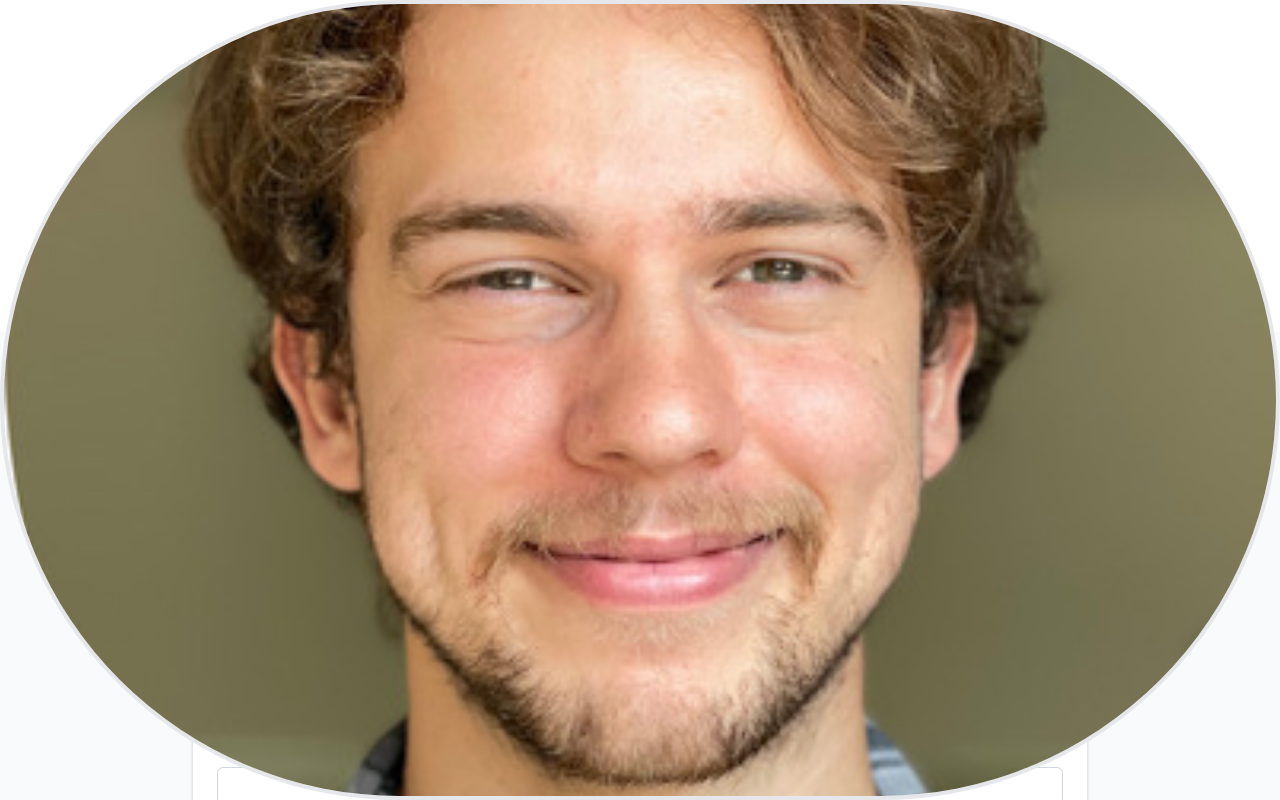
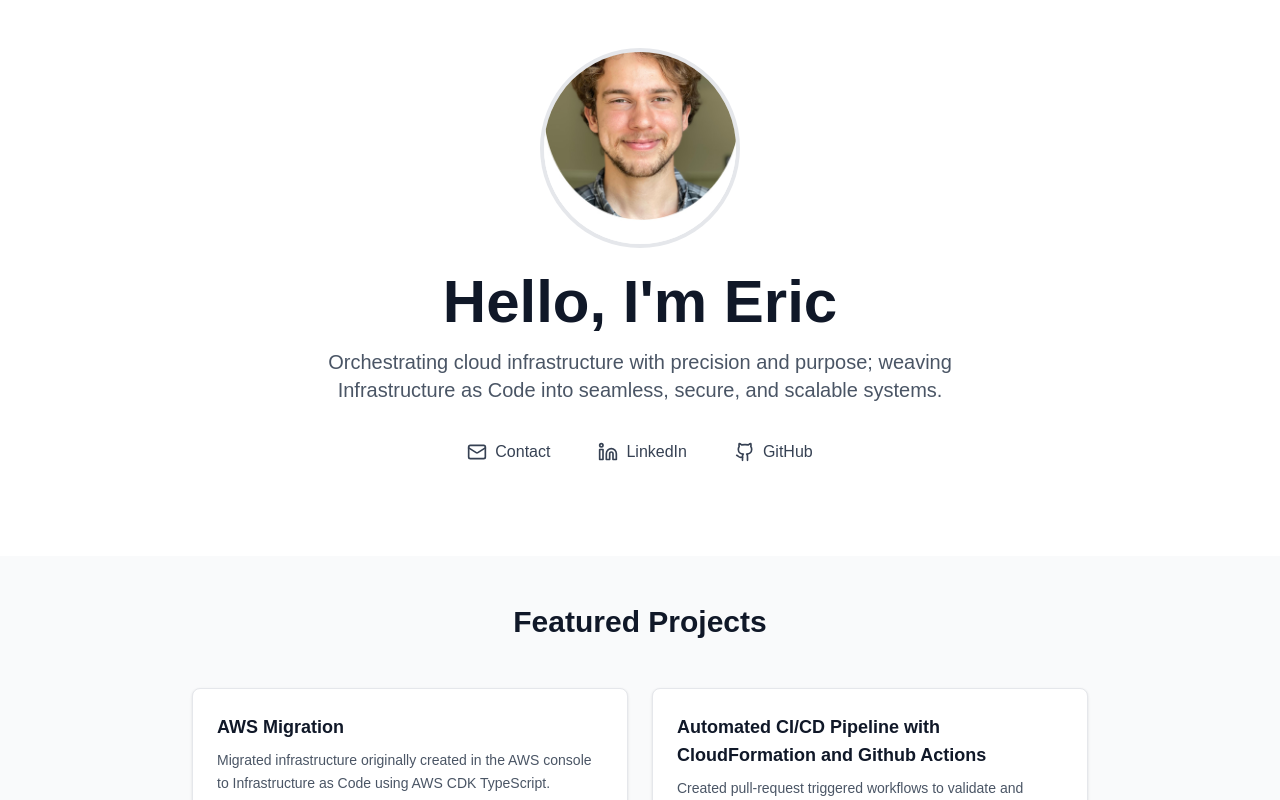
Before and after one commit to ericthebuilder/portfolio, a Next.js app in the folder portfolio/: page / in a window 1280 px wide. Shown: the top 800 px of the page. Built offline with nearby package versions, Linux system fonts and the light colour scheme.

Commit message:
Rollback for static site compatability

```diff
--- a/portfolio/next.config.ts
+++ b/portfolio/next.config.ts
@@ -2,6 +2,9 @@ import type { NextConfig } from "next";
 
 const nextConfig: NextConfig = {
   output: 'export',
+  images: {
+    unoptimized: true,
+  }
 };
 
 export default nextConfig;
--- a/portfolio/src/app/page.tsx
+++ b/portfolio/src/app/page.tsx
@@ -1,4 +1,3 @@
-import Image from "next/image"
 import Link from "next/link"
 import {Github, Mail, Linkedin } from "lucide-react"
 import {FaMedium} from "react-icons/fa"
@@ -40,13 +39,13 @@ export default function Portfolio() {
       <section className="py-12 px-4">
         <div className="container mx-auto max-w-4xl text-center">
           <div className="mb-8">
-            <Image
+            <img
               src="/profilepic-resized.jpg"
               alt="Profile picture"
-              fill={true}
               width={200}
               height={200}
-              priority={true}
+              loading="lazy"
+              decoding="async"
               className="w-[200px] h-[200px] rounded-full mx-auto mb-6 border-4 border-gray-200 object-cover object-[center_10%]"
             />
             <h1 className="text-4xl md:text-6xl font-bold mb-4 text-gray-900">Hello, I&apos;m Eric</h1>
```
